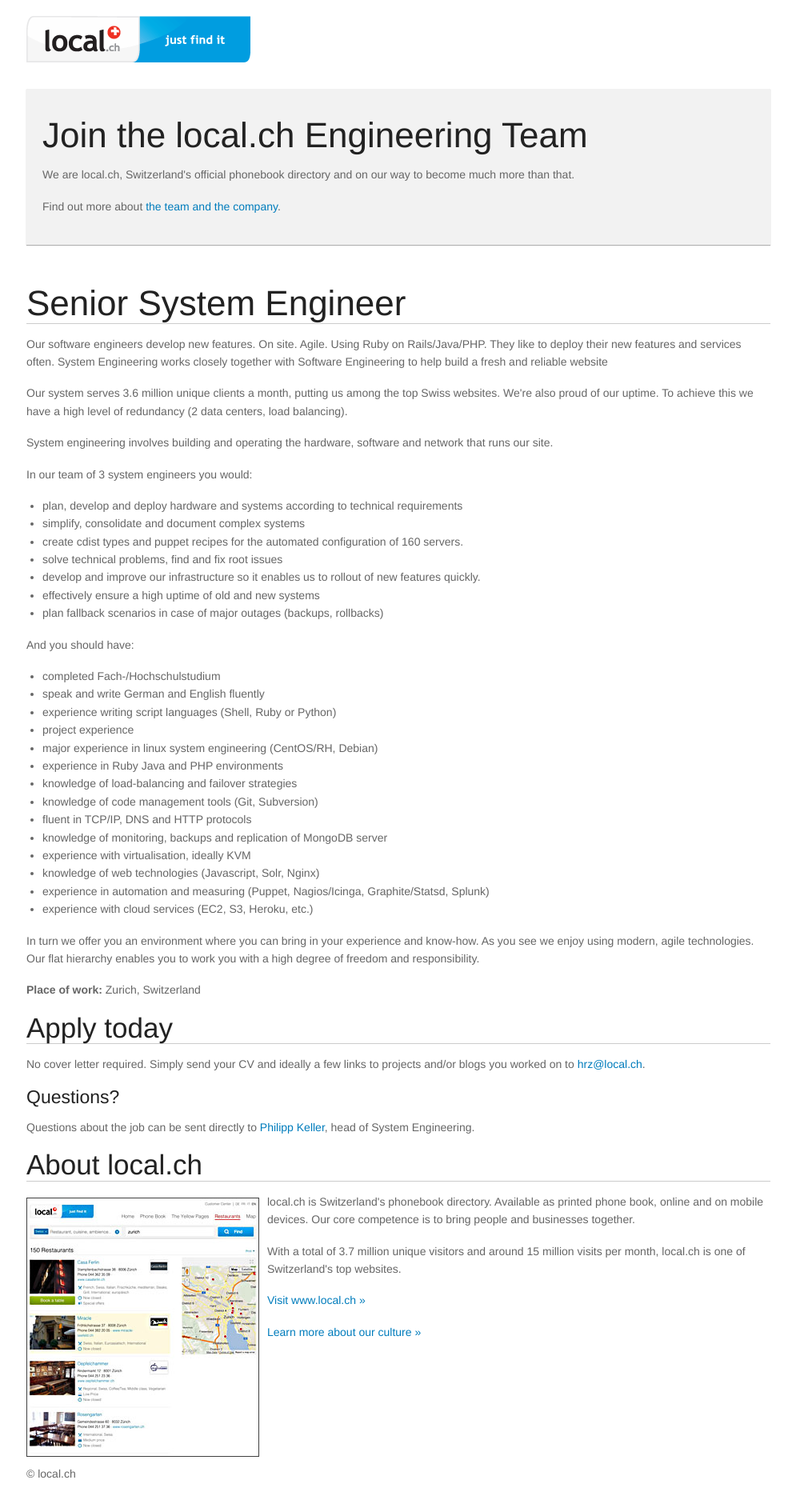
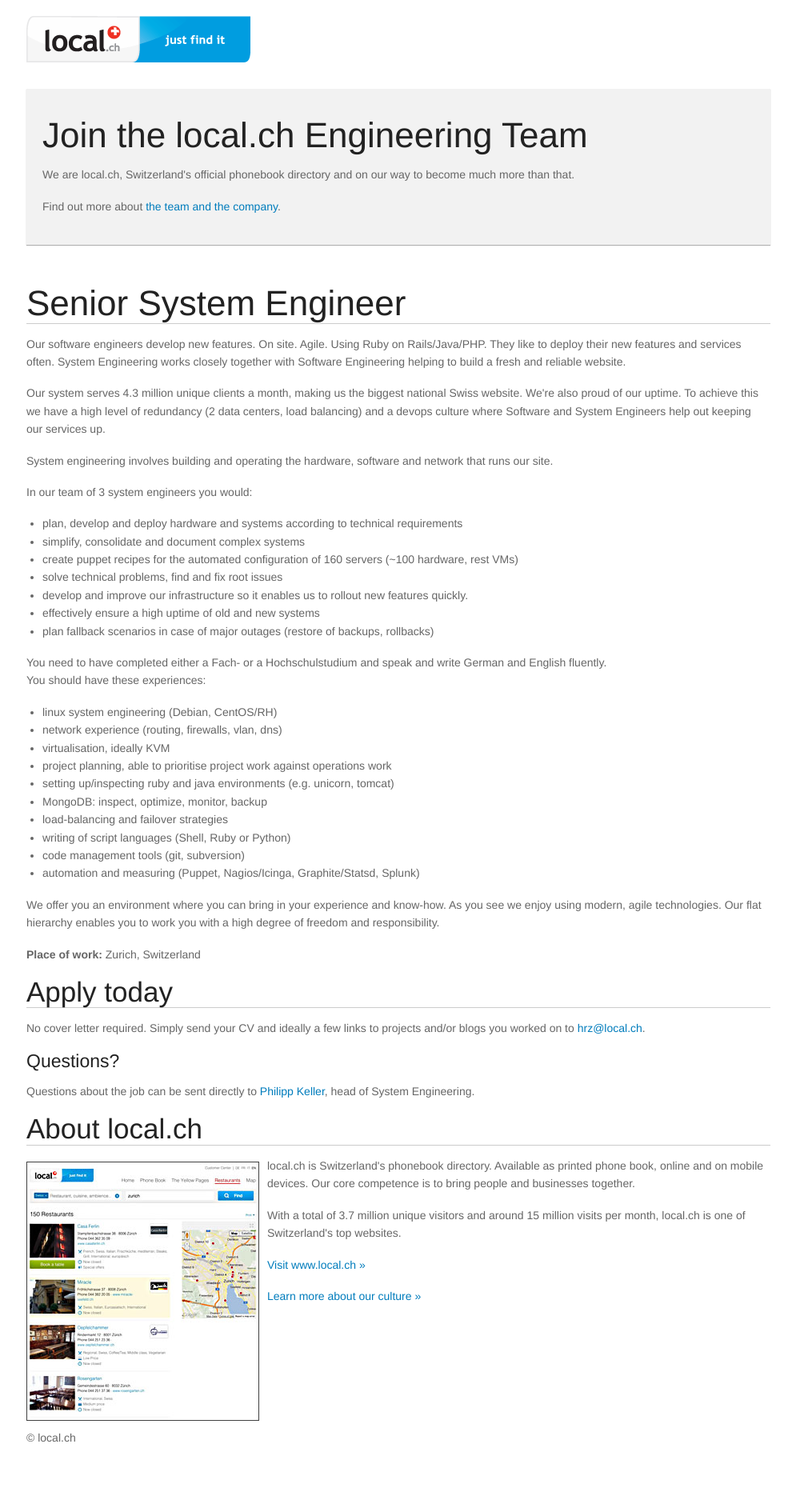
Before and after one commit to digideskio/local-ch.github.com, a Jekyll site: the page built from _posts/2013-06-18-senior-system-engineer.html, in a window 1280 px wide. Shown: the whole page at 80% size, without its empty margins (142-1137 px from the left). Built offline with Jekyll 4.4.1, drawn with Linux system fonts in a browser that asks for light colours; nearby versions of some CDN libraries; after the commit the page ends 1825 px from its top, so only the background shows below that.

Commit message:
revamped our System Engineerings job offer

```diff
--- a/_posts/2012-12-05-senior-system-engineer.html
+++ b/_posts/2013-06-18-senior-system-engineer.html
@@ -2,7 +2,7 @@
 layout: responsive
 title: Senior System Engineer
 description: Senior System Engineer job position at local.ch
-keyword: local, system, engineer, puppet, cdist, mongodb, nginx, solr, loadbalancing
+keyword: local, system, engineering, puppet, mongodb, cassandra, nginx, solr, loadbalancing, debian
 nav: <p class="tagline">Find out more about <a href="/index.html">the team and the company</a>.</p>
 ---
 
@@ -10,9 +10,9 @@
   <div class="twelve columns">
     <h1>Senior System Engineer</h1>
 
-    <p>Our software engineers develop new features. On site. Agile. Using Ruby on Rails/Java/PHP. They like to deploy their new features and services often. System Engineering works closely together with Software Engineering to help build a fresh and reliable website</p>
+    <p>Our software engineers develop new features. On site. Agile. Using Ruby on Rails/Java/PHP. They like to deploy their new features and services often. System Engineering works closely together with Software Engineering helping to build a fresh and reliable website.</p>
 
-    <p>Our system serves 3.6 million unique clients a month, putting us among the top Swiss websites. We're also proud of our uptime. To achieve this we have a high level of redundancy (2 data centers, load balancing).</p>
+    <p>Our system serves 4.3 million unique clients a month, making us the biggest national Swiss website. We're also proud of our uptime. To achieve this we have a high level of redundancy (2 data centers, load balancing) and a devops culture where Software and System Engineers help out keeping our services up.</p>
 
     <p>System engineering involves building and operating the hardware, software and network that runs our site.</p>
 
@@ -20,34 +20,31 @@
       <ul>
         <li>plan, develop and deploy hardware and systems according to technical requirements</li>
         <li>simplify, consolidate and document complex systems</li>
-        <li>create cdist types and puppet recipes for the automated configuration of 160 servers.</li>
+        <li>create puppet recipes for the automated configuration of 160 servers (~100 hardware, rest VMs)</li>
         <li>solve technical problems, find and fix root issues</li>
-        <li>develop and improve our infrastructure so it enables us to rollout of new features quickly.</li>
+        <li>develop and improve our infrastructure so it enables us to rollout new features quickly.</li>
         <li>effectively ensure a high uptime of old and new systems</li>
-        <li>plan fallback scenarios in case of major outages (backups, rollbacks)</li>
+        <li>plan fallback scenarios in case of major outages (restore of backups, rollbacks)</li>
       </ul>
     </p>
     <p>
-      And you should have:
+      You need to have completed either a Fach- or a Hochschulstudium and speak and write German and English fluently.<br />
+      You should have these experiences:
       <ul>
-        <li>completed Fach-/Hochschulstudium</li>
-        <li>speak and write German and English fluently</li>
-        <li>experience writing script languages (Shell, Ruby or Python)</li>
-        <li>project experience</li>
-        <li>major experience in linux system engineering (CentOS/RH, Debian)</li>
-        <li>experience in Ruby Java and PHP environments</li>
-        <li>knowledge of load-balancing and failover strategies</li>
-        <li>knowledge of code management tools (Git, Subversion)</li>
-        <li>fluent in TCP/IP, DNS and HTTP protocols</li>
-        <li>knowledge of monitoring, backups and replication of MongoDB server</li>
-        <li>experience with virtualisation, ideally KVM</li>
-        <li>knowledge of web technologies (Javascript, Solr, Nginx)</li>
-        <li>experience in automation and measuring (Puppet, Nagios/Icinga, Graphite/Statsd, Splunk)</li>
-        <li>experience with cloud services (EC2, S3, Heroku, etc.)</li>
+        <li>linux system engineering (Debian, CentOS/RH)</li>
+        <li>network experience (routing, firewalls, vlan, dns)</li>
+        <li>virtualisation, ideally KVM</li>
+        <li>project planning, able to prioritise project work against operations work</li>
+        <li>setting up/inspecting ruby and java environments (e.g. unicorn, tomcat)</li>
+        <li>MongoDB: inspect, optimize, monitor, backup</li>
+        <li>load-balancing and failover strategies</li>
+        <li>writing of script languages (Shell, Ruby or Python)</li>
+        <li>code management tools (git, subversion)</li>
+        <li>automation and measuring (Puppet, Nagios/Icinga, Graphite/Statsd, Splunk)</li>
       </ul>
     </p>
 
-    <p>In turn we offer you an environment where you can bring in your experience and know-how. As you see we enjoy using modern, agile technologies. Our flat hierarchy enables you to work you with a high degree of freedom and responsibility.</li>
+    <p>We offer you an environment where you can bring in your experience and know-how. As you see we enjoy using modern, agile technologies. Our flat hierarchy enables you to work you with a high degree of freedom and responsibility.</li>
 
     <p><b>Place of work:</b> Zurich, Switzerland</p>
 
```
